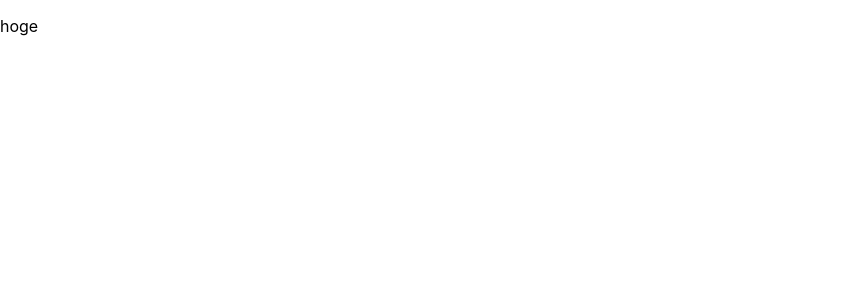
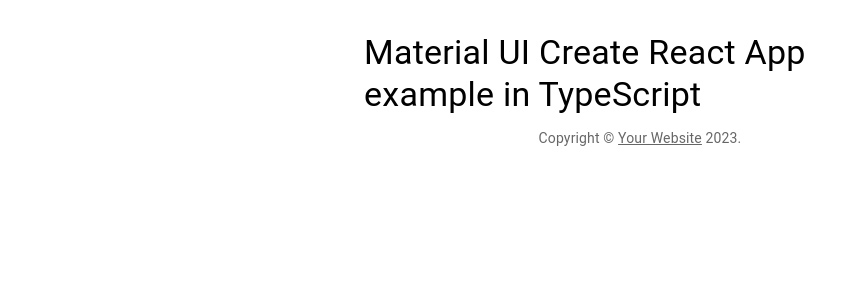
Before and after one commit to chika-create/onigiri-calc, a React (Create React App) app: page / in a window 1280 px wide. Shown: the top 300 px of the page, without its empty margins (0-866 px from the left). Built offline with nearby package versions, Linux system fonts and the light colour scheme.

Commit message:
emotionのインストールと、簡単なMUIのコードを設置テスト

```diff
--- a/package.json
+++ b/package.json
@@ -3,6 +3,8 @@
   "version": "0.1.0",
   "private": true,
   "dependencies": {
+    "@emotion/react": "^11.10.6",
+    "@emotion/styled": "^11.10.6",
     "@mui/icons-material": "^5.11.16",
     "@mui/material": "^5.12.0",
     "@testing-library/jest-dom": "^5.14.1",
--- a/src/App.tsx
+++ b/src/App.tsx
@@ -1,11 +1,32 @@
-import React from "react";
 import "./App.css";
+import * as React from "react";
+import Container from "@mui/material/Container";
+import Typography from "@mui/material/Typography";
+import Box from "@mui/material/Box";
+import Link from "@mui/material/Link";
+
+function Copyright() {
+  return (
+    <Typography variant="body2" color="text.secondary" align="center">
+      {"Copyright © "}
+      <Link color="inherit" href="https://mui.com/">
+        Your Website
+      </Link>{" "}
+      {new Date().getFullYear()}.
+    </Typography>
+  );
+}
 
 function App() {
   return (
-    <div>
-      <p>hoge</p>
-    </div>
+    <Container maxWidth="sm">
+      <Box sx={{ my: 4 }}>
+        <Typography variant="h4" component="h1" gutterBottom>
+          Material UI Create React App example in TypeScript
+        </Typography>
+        <Copyright />
+      </Box>
+    </Container>
   );
 }
 
```
Also changed, not shown: 2 other files (tests, documents, lock files or other folders).
